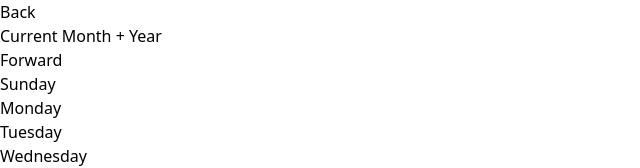
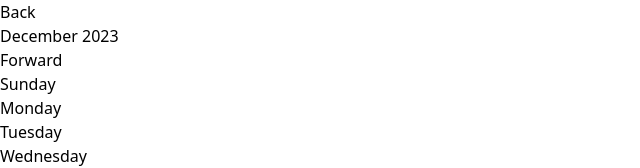
Before and after one commit to Raj-Stark/costwise_assignment, a React (Vite) app: page / in a window 1280 px wide. Shown: the top 168 px of the page, without its empty margins (0-640 px from the left). Built offline with nearby package versions, Linux system fonts and the light colour scheme.

Commit message:
feat:Showing Current Month Inside Header Completed

```diff
--- a/src/components/CalenderHeader.jsx
+++ b/src/components/CalenderHeader.jsx
@@ -2,12 +2,32 @@ import React from "react";
 import { useGlobalContext } from "../context/CalenderContext";
 
 const CalenderHeader = () => {
-  const { changeMonth , dateObj } = useGlobalContext();
+  const { changeMonth, dateObj } = useGlobalContext();
+
+  const showMonthAndYear = () => {
+    const monthAndYear = `${dateObj.toLocaleDateString("en-US", {
+      month: "long",
+    })} ${dateObj.getFullYear()}`;
+
+    console.log(monthAndYear);
+
+    return monthAndYear;
+  };
   return (
     <div className=" bg-red-400 p-4 px-10 mt-16 h-10 flex justify-between items-center">
-      <button className=" px-6 bg-green-600  rounded" onClick={()=> changeMonth("DEC")}>Back</button>
-      <p>Current Month + Year</p>
-      <button className=" px-6 bg-green-600  rounded" onClick={()=> changeMonth("INC")}>Forward</button>
+      <button
+        className=" px-6 bg-green-600  rounded"
+        onClick={() => changeMonth("DEC")}
+      >
+        Back
+      </button>
+      <p>{showMonthAndYear()}</p>
+      <button
+        className=" px-6 bg-green-600  rounded"
+        onClick={() => changeMonth("INC")}
+      >
+        Forward
+      </button>
     </div>
   );
 };
```
